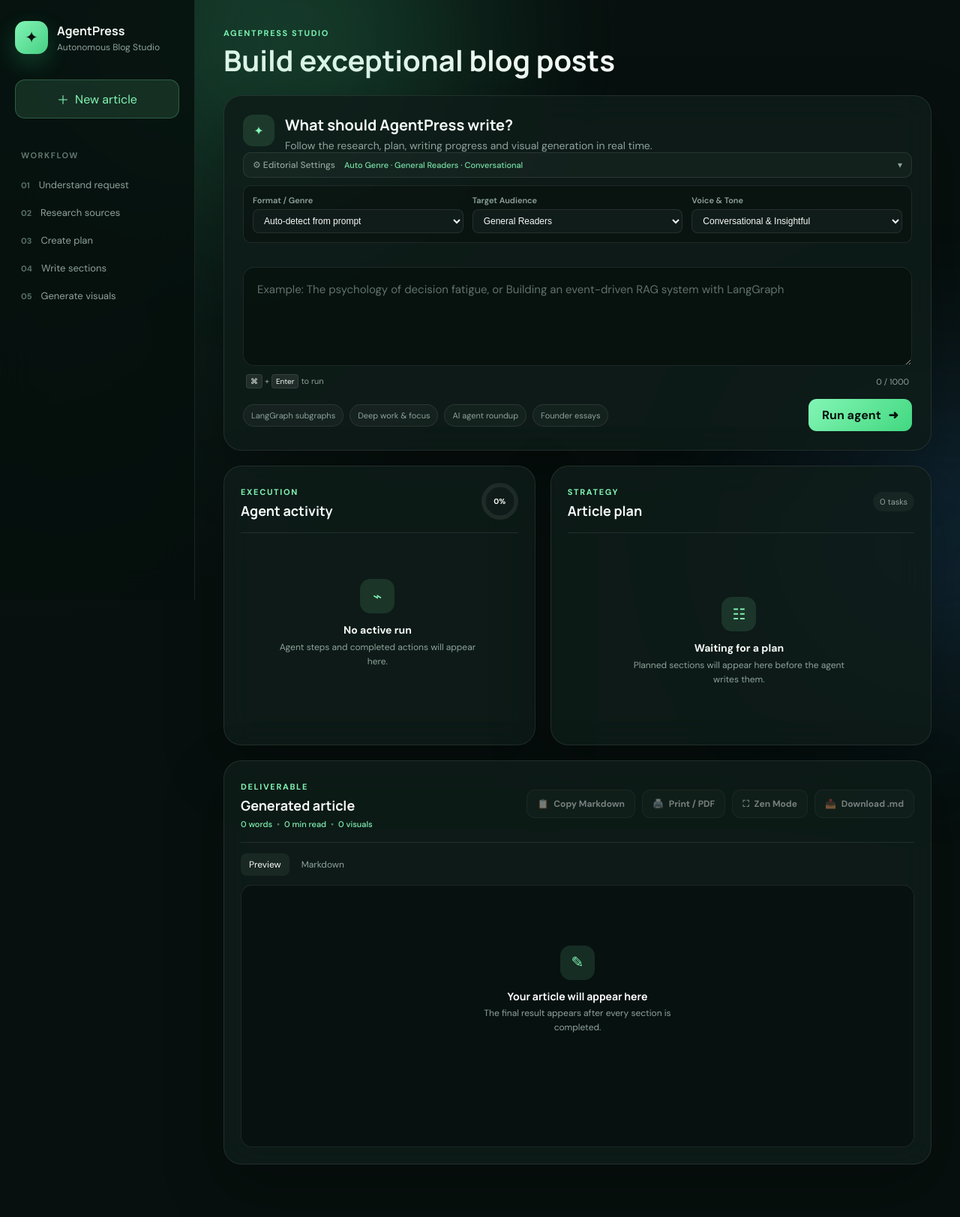
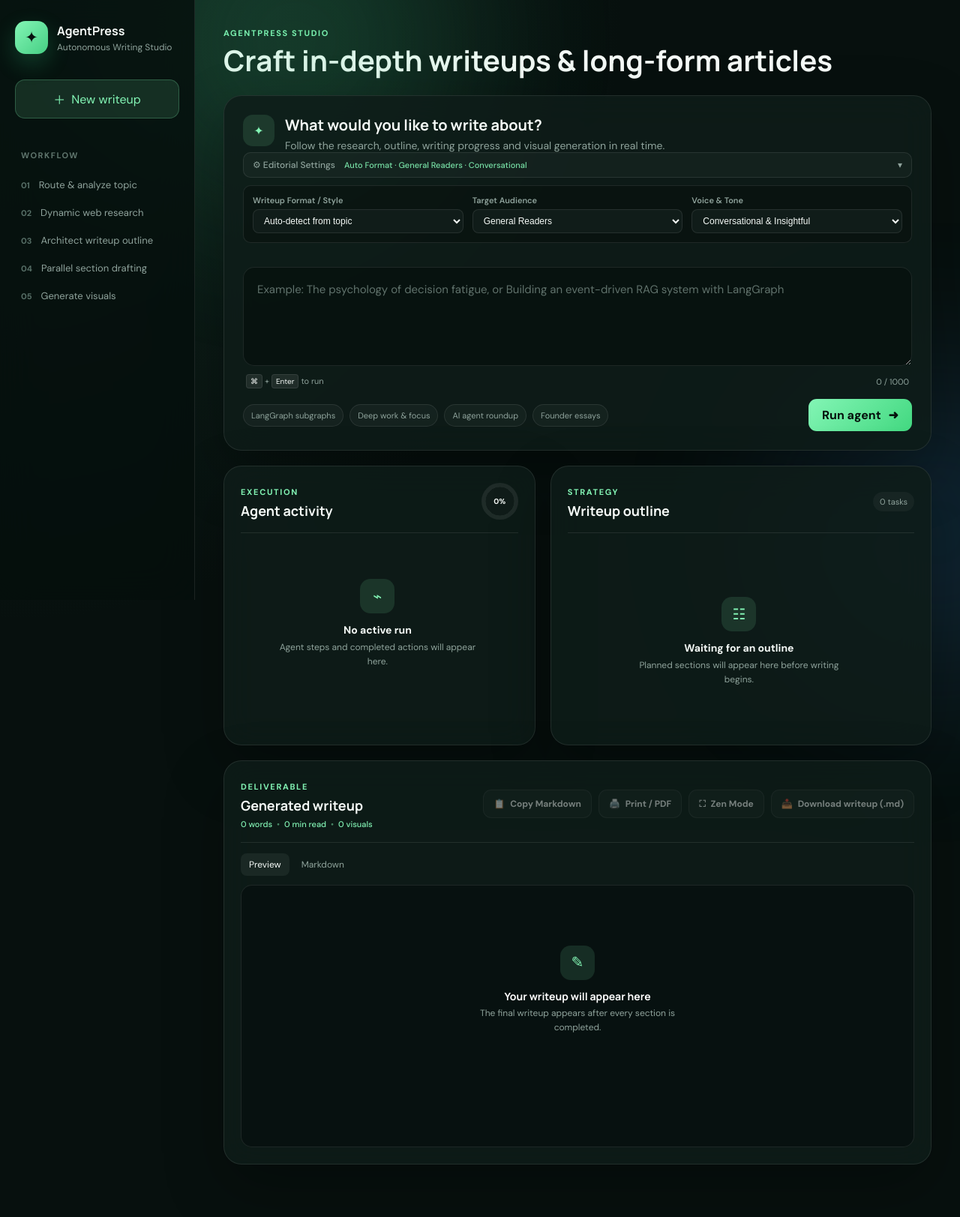
Before and after one commit to PrathmeshRanjan/AgentPress, a FastAPI app: page / in a window 1280 px wide. Shown: the whole page at 75% size. Run offline with FastAPI, Linux system fonts and the light colour scheme; some libraries are stand-ins or nearby versions.

Commit message:
Refine terminology in UI for consistency: replace "article" with "writeup" and update related phrases

```diff
--- a/static/js/app.js
+++ b/static/js/app.js
@@ -197,9 +197,9 @@ function resetInterface() {
     articlePreview.innerHTML = `
         <div class="empty-state">
             <div class="empty-icon">✎</div>
-            <h3>Your article will appear here</h3>
+            <h3>Your writeup will appear here</h3>
             <p>
-                The final result appears after every
+                The final writeup appears after every
                 section is completed.
             </p>
         </div>
--- a/templates/index.html
+++ b/templates/index.html
@@ -10,7 +10,7 @@
 
     <meta
         name="description"
-        content="AgentPress - Autonomous Multi-Genre Blog Writing Agent"
+        content="AgentPress - Autonomous Long-Form Writing & Editorial Studio"
     >
 
     <title>{{ page_title }}</title>
@@ -53,7 +53,7 @@
 
                 <div>
                     <strong>AgentPress</strong>
-                    <small>Autonomous Blog Studio</small>
+                    <small>Autonomous Writing Studio</small>
                 </div>
             </a>
 
@@ -63,7 +63,7 @@
                 type="button"
             >
                 <span>＋</span>
-                New article
+                New writeup
             </button>
 
             <div class="workflow-menu">
@@ -71,22 +71,22 @@
 
                 <div class="workflow-item">
                     <span>01</span>
-                    Understand request
+                    Route & analyze topic
                 </div>
 
                 <div class="workflow-item">
                     <span>02</span>
-                    Research sources
+                    Dynamic web research
                 </div>
 
                 <div class="workflow-item">
                     <span>03</span>
-                    Create plan
+                    Architect writeup outline
                 </div>
 
                 <div class="workflow-item">
                     <span>04</span>
-                    Write sections
+                    Parallel section drafting
                 </div>
 
                 <div class="workflow-item">
@@ -104,7 +104,7 @@
                     </span>
 
                     <h1>
-                        Build exceptional blog posts
+                        Craft in-depth writeups & long-form articles
                     </h1>
                 </div>
             </header>
@@ -115,11 +115,11 @@
 
                     <div>
                         <h2>
-                            What should AgentPress write?
+                            What would you like to write about?
                         </h2>
 
                         <p>
-                            Follow the research, plan,
+                            Follow the research, outline,
                             writing progress and visual
                             generation in real time.
                         </p>
@@ -135,15 +135,15 @@
                             aria-expanded="false"
                         >
                             <span>⚙ Editorial Settings</span>
-                            <span class="settings-summary" id="settingsSummary">Auto Genre · General Readers · Conversational</span>
+                            <span class="settings-summary" id="settingsSummary">Auto Format · General Readers · Conversational</span>
                             <span class="toggle-icon" id="settingsToggleIcon">▾</span>
                         </button>
 
                         <div class="composer-settings-drawer" id="composerSettings" hidden>
                             <div class="setting-field">
-                                <label for="genreSelect">Format / Genre</label>
+                                <label for="genreSelect">Writeup Format / Style</label>
                                 <select id="genreSelect">
-                                    <option value="auto" selected>Auto-detect from prompt</option>
+                                    <option value="auto" selected>Auto-detect from topic</option>
                                     <option value="explainer">Deep-Dive Explainer</option>
                                     <option value="story_narrative">Personal Story / Narrative</option>
                                     <option value="thought_leadership">Thought Leadership</option>
@@ -304,7 +304,7 @@
                                 Strategy
                             </span>
 
-                            <h2>Article plan</h2>
+                            <h2>Writeup outline</h2>
                         </div>
 
                         <span
@@ -331,11 +331,11 @@
                         >
                             <div class="empty-icon">☷</div>
 
-                            <h3>Waiting for a plan</h3>
+                            <h3>Waiting for an outline</h3>
 
                             <p>
                                 Planned sections will appear
-                                here before the agent writes them.
+                                here before writing begins.
                             </p>
                         </div>
                     </div>
@@ -352,7 +352,7 @@
                             Deliverable
                         </span>
 
-                        <h2>Generated article</h2>
+                        <h2>Generated writeup</h2>
 
                         <div id="readingStats" class="reading-stats" hidden>
                             <span id="statsWordCount">0 words</span>
@@ -405,7 +405,7 @@
                             title="Download formatted Markdown file"
                         >
                             <span class="btn-icon">📥</span>
-                            <span>Download .md</span>
+                            <span>Download writeup (.md)</span>
                         </a>
                     </div>
                 </div>
@@ -439,11 +439,11 @@
                             <div class="empty-icon">✎</div>
 
                             <h3>
-                                Your article will appear here
+                                Your writeup will appear here
                             </h3>
 
                             <p>
-                                The final result appears after
+                                The final writeup appears after
                                 every section is completed.
                             </p>
                         </div>
```
